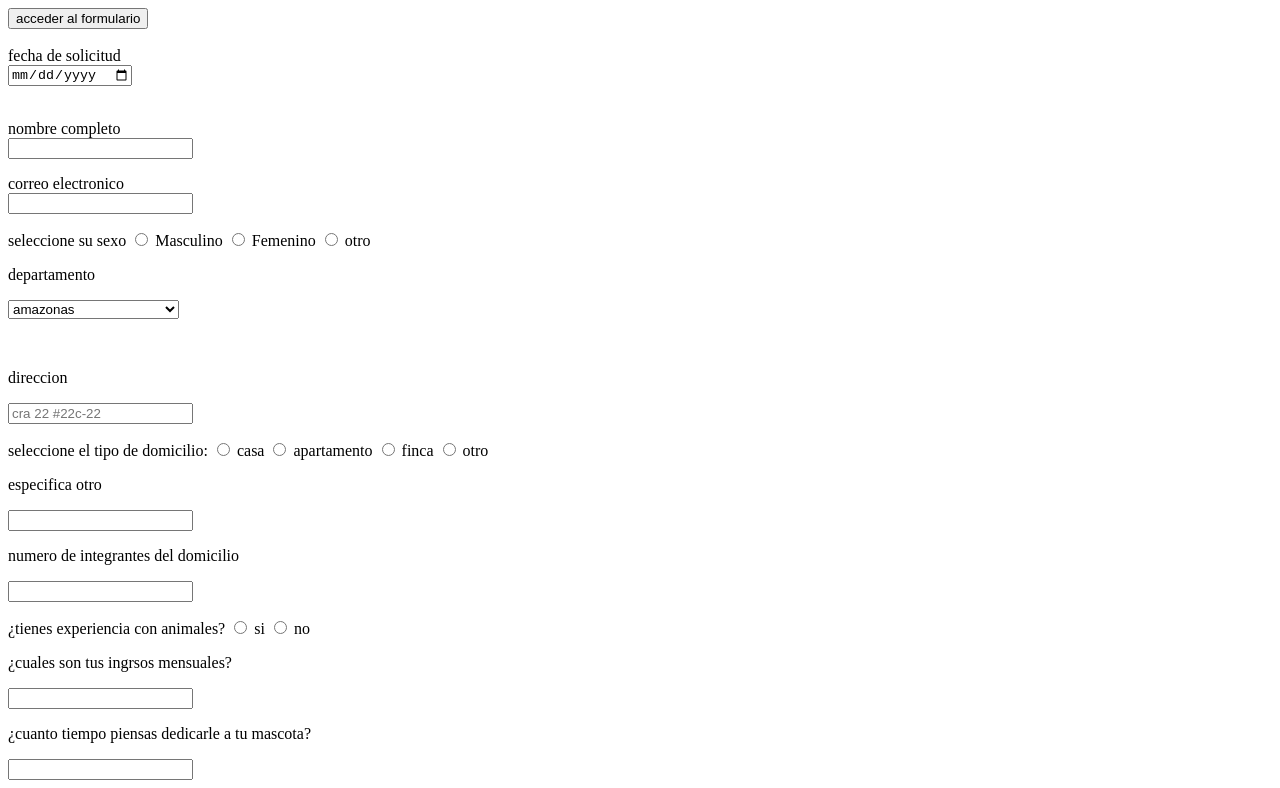
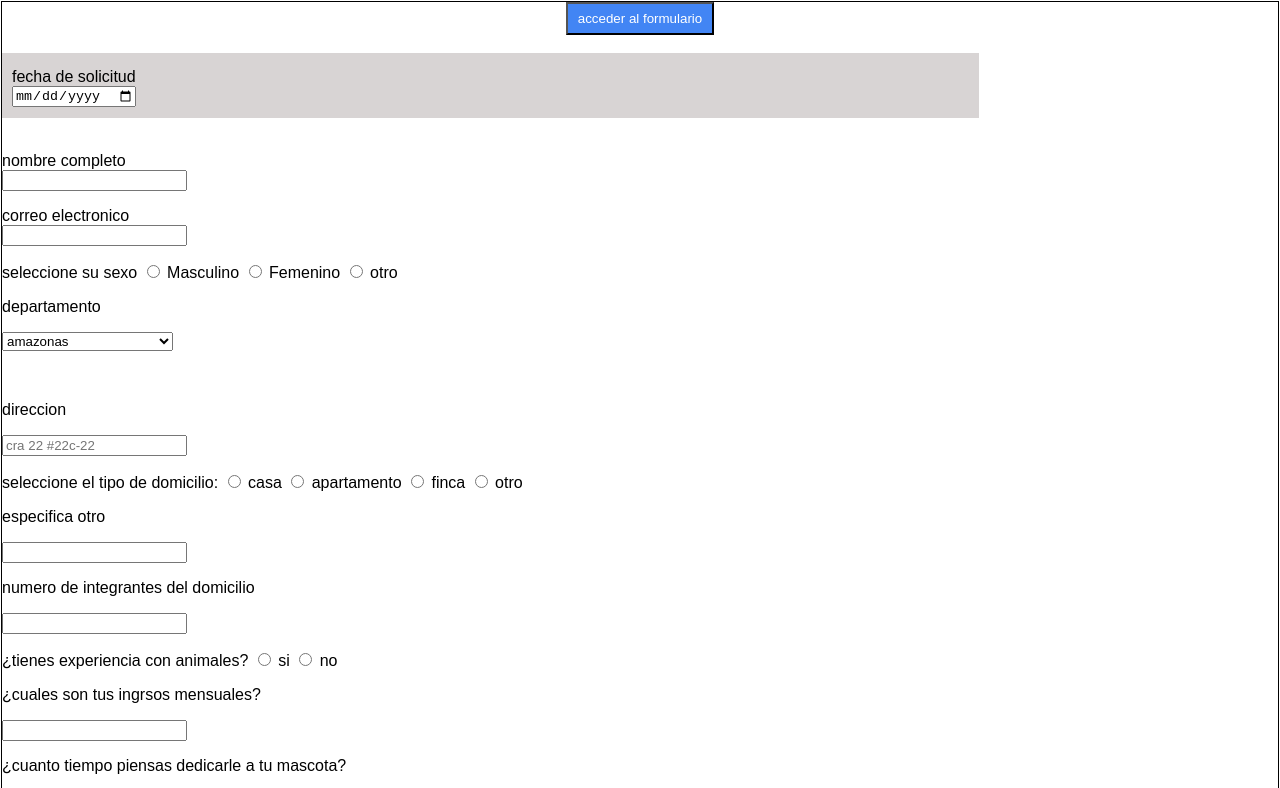
Before and after one commit to juanpabloo198921/Formulario-2, a plain HTML site: page index.html in a window 1280 px wide. Shown: the top 788 px of the page. Drawn offline with Linux system fonts and the light colour scheme.

Commit message:
segunda actua;izacion

```diff
--- a/index.html
+++ b/index.html
@@ -2,25 +2,28 @@
 <html>
 <head>
   <title>acceder al formulario</title>
+  <link rel="stylesheet" type="text/css" href="style.css">
 </head>
 <body>
-  <div>
-    <label class="button"></label>
+ <div>
+   <center>
     <button type="submit">acceder al formulario</button>
+    </center>
   </div>
   <br>
-  <div>
 
 
-  <div>
-<label for="date">fecha de solicitud</label><br>
-<input type="date" name="solicitud"/>
-</div>
+ <header class="largo">
+<label  for="date">fecha de solicitud</label><br>
+<input  type="date"  name="solicitud"/>
+</header>
+
 <br>
+
 
 <p>
 <label for="date">nombre completo</label><br>
-<input type="name">
+<input  type="name">
 </p>
 
 
--- /dev/null
+++ b/style.css
@@ -0,0 +1,20 @@
+button {
+	background-color: #4285F4;
+	color:#FFF;
+	padding: 7px 10px;
+}
+
+body{
+
+	border:black 1px solid;
+	margin:1px;
+	font-family:arial;
+
+}
+
+.largo{
+
+	width: 75%;
+	background-color: #D8D4D4;
+	padding: 15px 10px 11px;
+}
```
